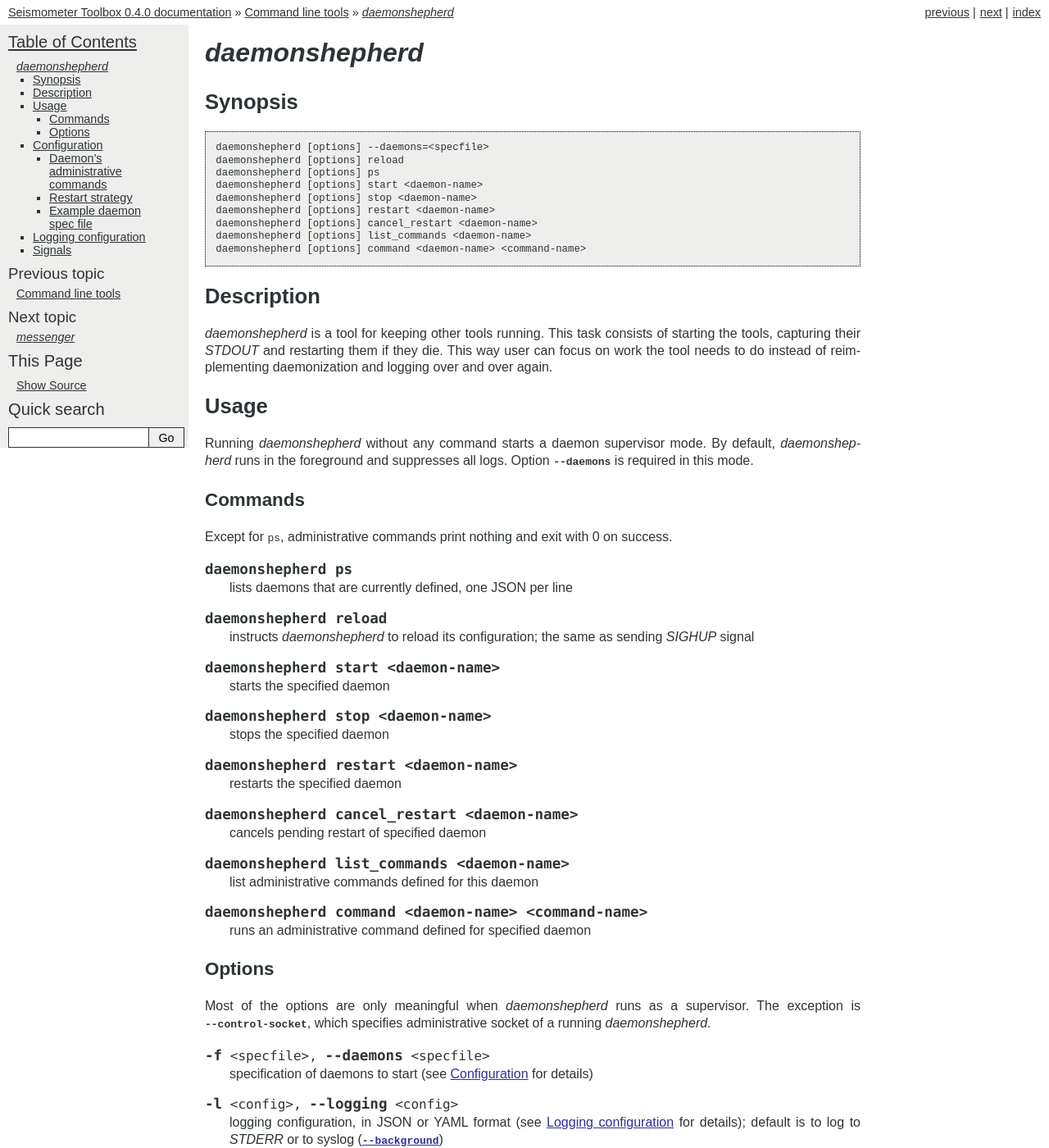
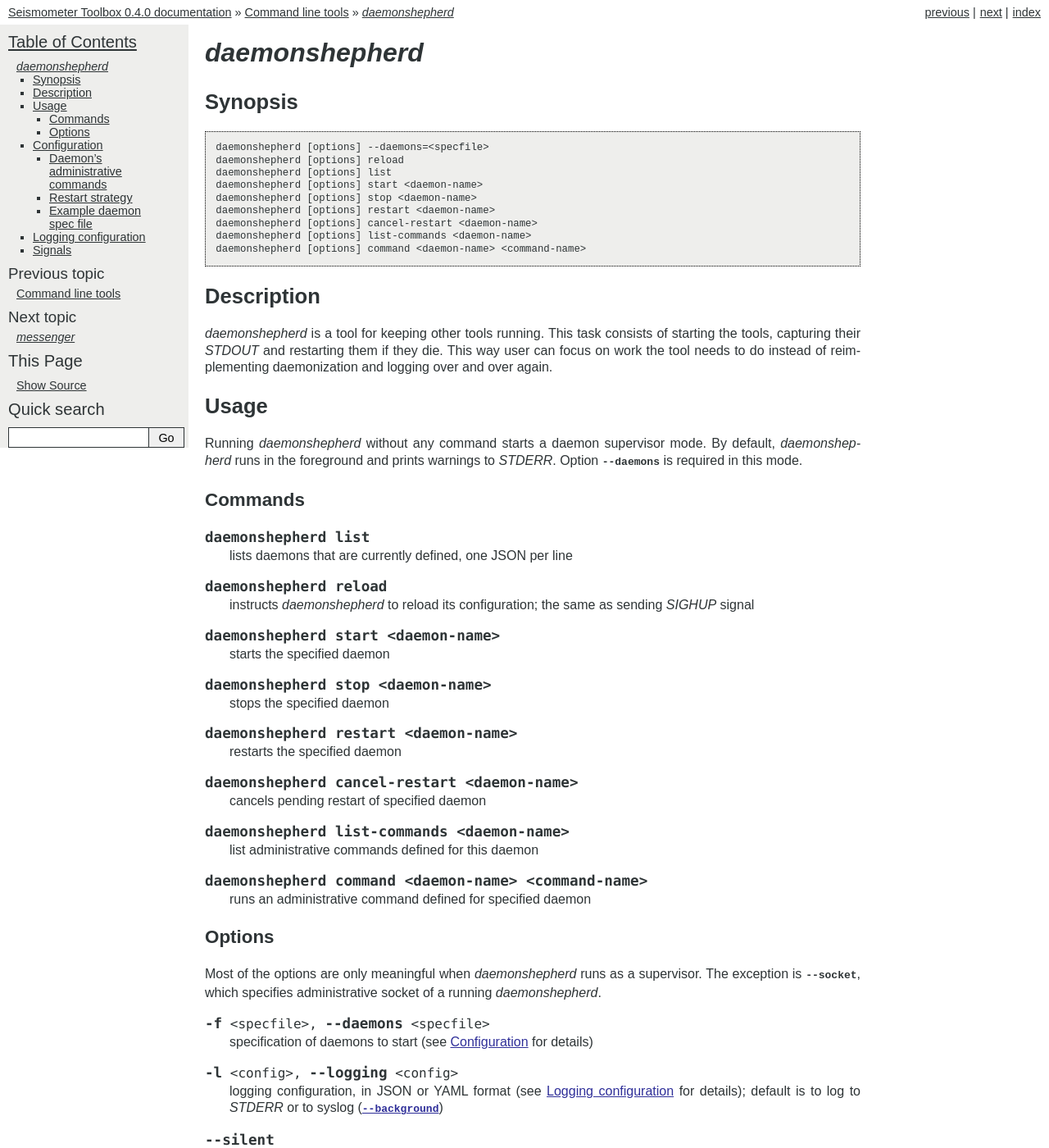
Before and after one commit to dozzie/seismometer-toolbox, a Sphinx documentation site: the page built from doc/manpages/daemonshepherd.rst, in a window 1280 px wide and 1400 px high. Shown: the whole window at 82% size. Built offline with Sphinx 7.4.7, drawn with Linux system fonts in a browser that asks for light colours; some of the changed text lies outside the part shown.

Commit message:
Updated daemonshepherd's man page.

```diff
--- a/doc/manpages/daemonshepherd.rst
+++ b/doc/manpages/daemonshepherd.rst
@@ -9,12 +9,12 @@
 
    daemonshepherd [options] --daemons=<specfile>
    daemonshepherd [options] reload
-   daemonshepherd [options] ps
+   daemonshepherd [options] list
    daemonshepherd [options] start <daemon-name>
    daemonshepherd [options] stop <daemon-name>
    daemonshepherd [options] restart <daemon-name>
-   daemonshepherd [options] cancel_restart <daemon-name>
-   daemonshepherd [options] list_commands <daemon-name>
+   daemonshepherd [options] cancel-restart <daemon-name>
+   daemonshepherd [options] list-commands <daemon-name>
    daemonshepherd [options] command <daemon-name> <command-name>
 
 Description
@@ -29,18 +29,15 @@
 =====
 
 Running *daemonshepherd* without any command starts a daemon supervisor mode.
-By default, *daemonshepherd* runs in the foreground and suppresses all logs.
-Option :option:`--daemons` is required in this mode.
+By default, *daemonshepherd* runs in the foreground and prints warnings to
+*STDERR*. Option :option:`--daemons` is required in this mode.
 
 .. _daemonshepherd-commands:
 
 Commands
 --------
 
-Except for ``ps``, administrative commands print nothing and exit with 0 on
-success.
-
-.. describe:: daemonshepherd ps
+.. describe:: daemonshepherd list
 
    lists daemons that are currently defined, one JSON per line
 
@@ -61,11 +58,11 @@
 
    restarts the specified daemon
 
-.. describe:: daemonshepherd cancel_restart <daemon-name>
+.. describe:: daemonshepherd cancel-restart <daemon-name>
 
    cancels pending restart of specified daemon
 
-.. describe:: daemonshepherd list_commands <daemon-name>
+.. describe:: daemonshepherd list-commands <daemon-name>
 
    list administrative commands defined for this daemon
 
@@ -77,7 +74,7 @@
 -------
 
 Most of the options are only meaningful when *daemonshepherd* runs as
-a supervisor. The exception is :option:`--control-socket`, which specifies
+a supervisor. The exception is :option:`--socket`, which specifies
 administrative socket of a running *daemonshepherd*.
 
 .. program:: daemonshepherd
@@ -105,7 +102,7 @@
 
    log to syslog; this option is overriden by :option:`--logging`
 
-.. option:: -s <path>, --control-socket <path>
+.. option:: -s <path>, --socket <path>
 
    unix socket path to listen for administrative commands
 
```
